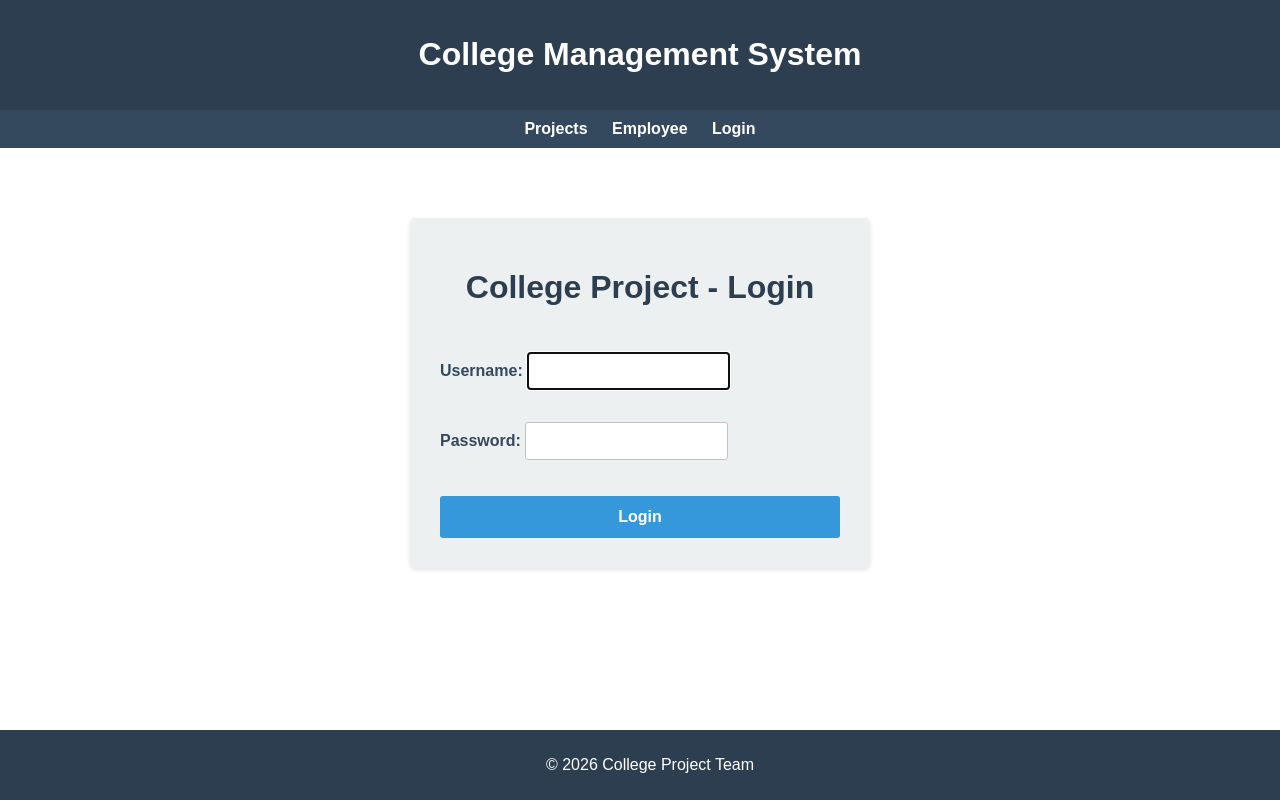
After one commit to Jash107-dev/college_project, a Django app: page /login/ in a window 1280 px wide. The commit adds this page. Run offline with Django 4.2, Linux system fonts and the light colour scheme.

Commit message:
Clean up: remove generated files from tracking, update .gitignore, add login system
- Remove all __pycache__ directories and .pyc files from Git tracking
- Remove db.sqlite3 from tracking (keep locally)
- Update .gitignore with comprehensive Django best practices
- Add authentication system: login/logout views and templates
- Update accounts URLs with login/logout routes
- Update Django settings with LOGIN_URL and LOGIN_REDIRECT_URL
- Add login template with styling
- Update base.html with authentication-aware navigation

```diff
--- /dev/null
+++ b/accounts/templates/accounts/login.html
@@ -0,0 +1,82 @@
+{% extends 'base.html' %}
+
+{% block title %}Login{% endblock %}
+
+{% block content %}
+    <style>
+        .login-container {
+            max-width: 400px;
+            margin: 50px auto;
+            padding: 30px;
+            background-color: #ecf0f1;
+            border-radius: 5px;
+            box-shadow: 0 2px 5px rgba(0, 0, 0, 0.1);
+        }
+        .login-container h1 {
+            text-align: center;
+            color: #2c3e50;
+            margin-bottom: 30px;
+        }
+        .login-container form {
+            display: flex;
+            flex-direction: column;
+        }
+        .login-container label {
+            font-weight: bold;
+            color: #34495e;
+            margin-top: 15px;
+            margin-bottom: 5px;
+        }
+        .login-container input {
+            padding: 10px;
+            border: 1px solid #bdc3c7;
+            border-radius: 3px;
+            font-size: 14px;
+        }
+        .login-container button {
+            background-color: #3498db;
+            color: white;
+            padding: 12px;
+            border: none;
+            border-radius: 3px;
+            cursor: pointer;
+            font-size: 16px;
+            margin-top: 20px;
+            font-weight: bold;
+        }
+        .login-container button:hover {
+            background-color: #2980b9;
+        }
+        .error-message {
+            color: #e74c3c;
+            background-color: #f8d7da;
+            padding: 10px;
+            border-radius: 3px;
+            margin-bottom: 20px;
+            border: 1px solid #f5c6cb;
+        }
+        .success-message {
+            color: #27ae60;
+            background-color: #d4edda;
+            padding: 10px;
+            border-radius: 3px;
+            margin-bottom: 20px;
+            border: 1px solid #c3e6cb;
+        }
+    </style>
+    <div class="login-container">
+        <h1>College Project - Login</h1>
+
+        {% if form.non_field_errors %}
+            <div class="error-message">
+                {{ form.non_field_errors.0 }}
+            </div>
+        {% endif %}
+
+        <form method="post">
+            {% csrf_token %}
+            {{ form.as_p }}
+            <button type="submit">Login</button>
+        </form>
+    </div>
+{% endblock %}
--- a/accounts/urls.py
+++ b/accounts/urls.py
@@ -3,4 +3,6 @@ from . import views
 
 urlpatterns = [
     path('', views.home, name='home'),
+    path('login/', views.login_view, name='login'),
+    path('logout/', views.logout_view, name='logout'),
 ]
--- a/accounts/views.py
+++ b/accounts/views.py
@@ -1,7 +1,30 @@
-from django.shortcuts import render
+from django.shortcuts import render, redirect
 from django.http import HttpResponse
+from django.contrib.auth import authenticate, login, logout
+from django.contrib.auth.forms import AuthenticationForm
+from django.contrib.auth.decorators import login_required
 
 # Create your views here.
 
 def home(request):
-    return HttpResponse("Project Setup Successful")
+    if request.user.is_authenticated:
+        return redirect('project_list')
+    return redirect('login')
+
+def login_view(request):
+    if request.user.is_authenticated:
+        return redirect('project_list')
+
+    if request.method == 'POST':
+        form = AuthenticationForm(request, data=request.POST)
+        if form.is_valid():
+            user = form.get_user()
+            login(request, user)
+            return redirect('project_list')
+    else:
+        form = AuthenticationForm()
+    return render(request, 'accounts/login.html', {'form': form})
+
+def logout_view(request):
+    logout(request)
+    return redirect('login')
--- a/college_project/settings.py
+++ b/college_project/settings.py
@@ -127,3 +127,6 @@ STATIC_URL = 'static/'
 # https://docs.djangoproject.com/en/4.2/ref/settings/#default-auto-field
 
 DEFAULT_AUTO_FIELD = 'django.db.models.BigAutoField'
+
+LOGIN_URL = 'login'
+LOGIN_REDIRECT_URL = 'project_list'
--- a/templates/base.html
+++ b/templates/base.html
@@ -57,11 +57,14 @@
 </header>
 
 <nav>
+    <a href="{% url 'project_list' %}">Projects</a>
     <a href="/employee/">Employee</a>
-    <a href="#">Student</a>
-    <a href="#">Library</a>
-    <a href="#">Inventory_master</a>
-    <a href="#">Project_master</a>
+    {% if user.is_authenticated %}
+        <span style="color: white; margin: 0 10px;">{{ user.username }}</span>
+        <a href="{% url 'logout' %}">Logout</a>
+    {% else %}
+        <a href="{% url 'login' %}">Login</a>
+    {% endif %}
 </nav>
 
 <div class="container">
```
Also changed, not shown: db.sqlite3 (deleted), 1 other file.
